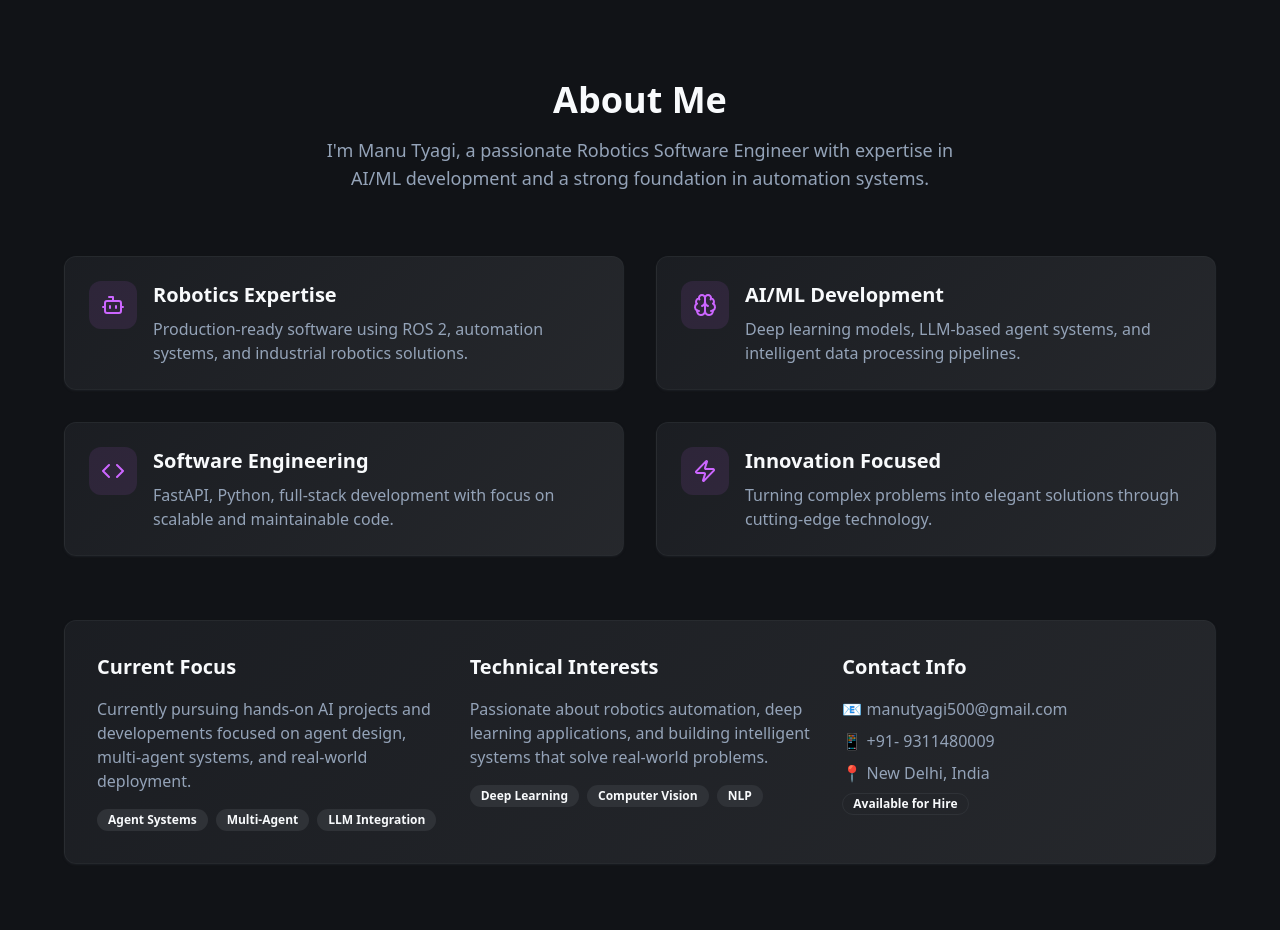
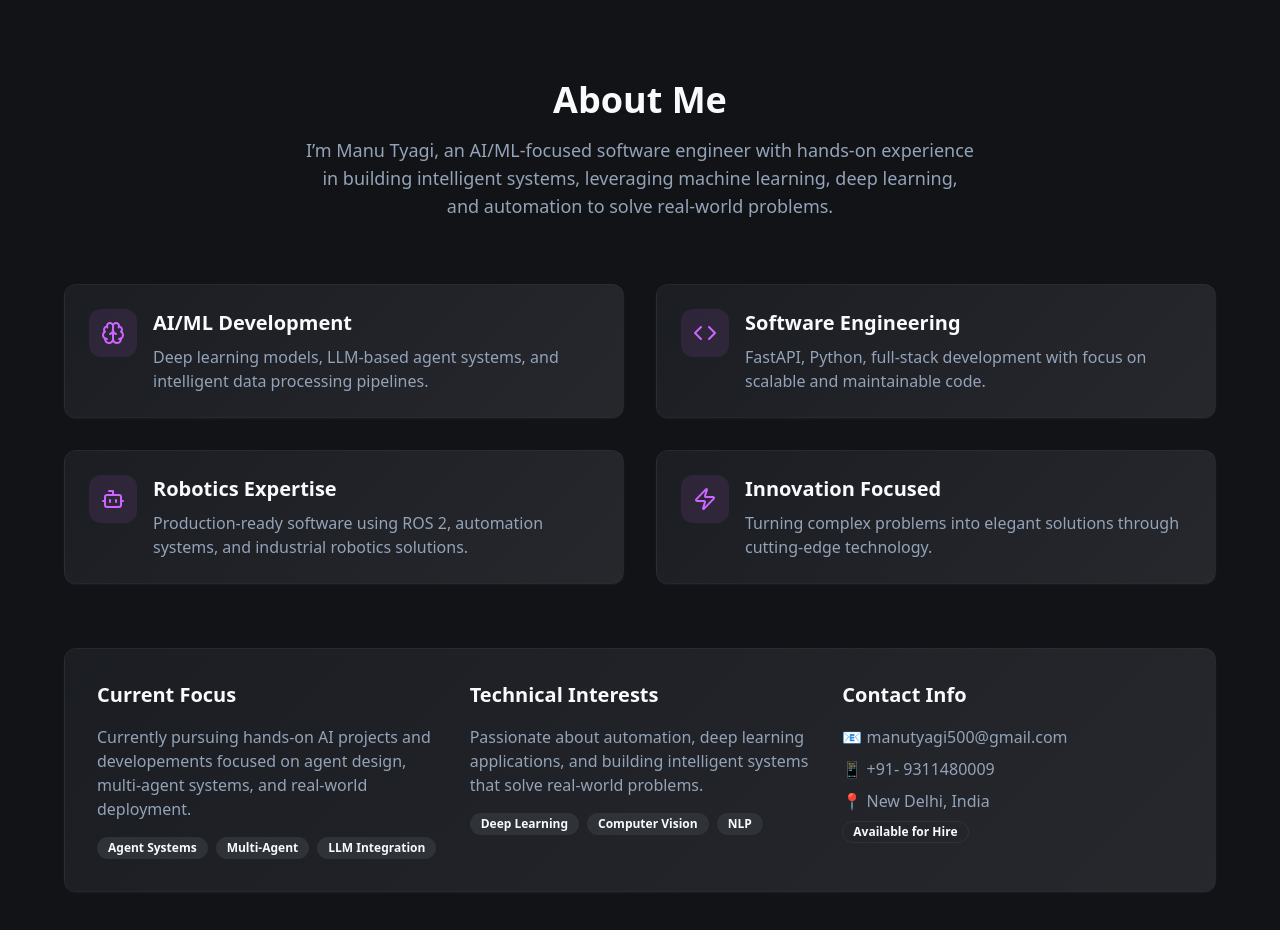
Before and after one commit to MAN-2/Portfolio, a React (Vite) app: page / in a window 1280 px wide. Shown: the part 800-1730 px from the top of the page. Built offline with nearby package versions, Linux system fonts and the light colour scheme.

Commit message:
Update About.tsx

```diff
--- a/src/components/About.tsx
+++ b/src/components/About.tsx
@@ -4,11 +4,7 @@ import { Bot, Brain, Code, Zap } from "lucide-react";
 
 const About = () => {
   const highlights = [
-    {
-      icon: Bot,
-      title: "Robotics Expertise",
-      description: "Production-ready software using ROS 2, automation systems, and industrial robotics solutions."
-    },
+
     {
       icon: Brain,
       title: "AI/ML Development",
@@ -18,6 +14,11 @@ const About = () => {
       icon: Code,
       title: "Software Engineering",
       description: "FastAPI, Python, full-stack development with focus on scalable and maintainable code."
+    },
+    {
+      icon: Bot,
+      title: "Robotics Expertise",
+      description: "Production-ready software using ROS 2, automation systems, and industrial robotics solutions."
     },
     {
       icon: Zap,
@@ -32,7 +33,7 @@ const About = () => {
         <div className="text-center mb-16">
           <h2 className="text-4xl font-bold mb-4">About Me</h2>
           <p className="text-lg text-muted-foreground max-w-2xl mx-auto">
-            I'm Manu Tyagi, a passionate Robotics Software Engineer with expertise in AI/ML development and a strong foundation in automation systems.
+           I’m Manu Tyagi, an AI/ML-focused software engineer with hands-on experience in building intelligent systems, leveraging machine learning, deep learning, and automation to solve real-world problems.
           </p>
         </div>
 
@@ -69,7 +70,7 @@ const About = () => {
             <div>
               <h3 className="text-xl font-semibold mb-4">Technical Interests</h3>
               <p className="text-muted-foreground mb-4">
-                Passionate about robotics automation, deep learning applications, and building intelligent systems that solve real-world problems.
+                Passionate about automation, deep learning applications, and building intelligent systems that solve real-world problems.
               </p>
               <div className="flex flex-wrap gap-2">
                 <Badge variant="secondary">Deep Learning</Badge>
```
